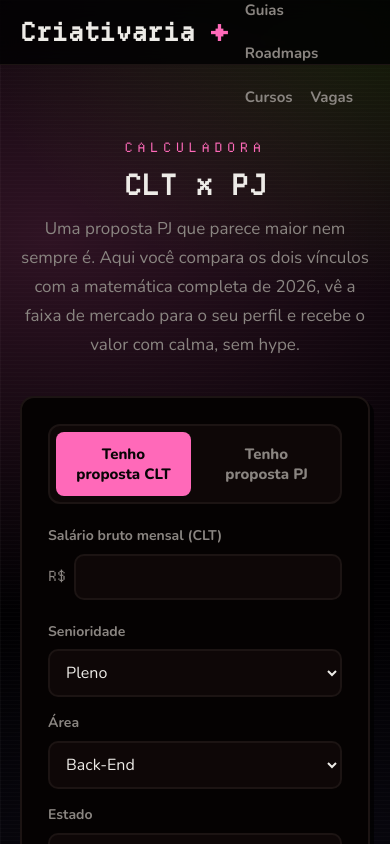
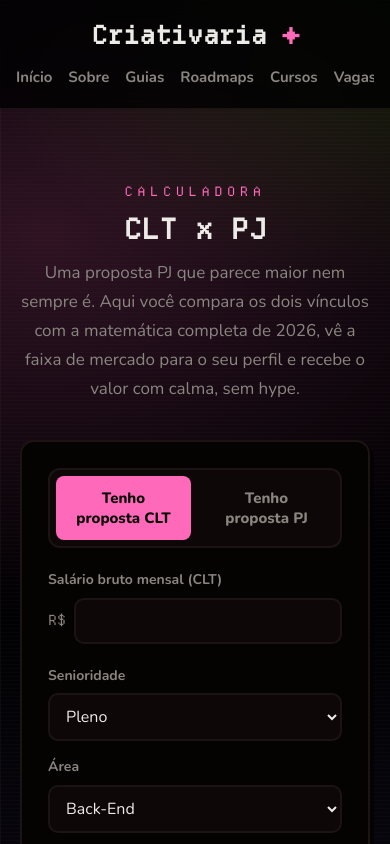
Before and after one commit to LucasSantana-Dev/clt-pj-calculator, a React (Vite) app: page / in a window 390 px wide. Shown: the top 844 px of the page. Built offline with nearby package versions, Linux system fonts and the light colour scheme.

Commit message:
style(ui): header mobile empilhado com nav rolável

```diff
--- a/src/index.css
+++ b/src/index.css
@@ -124,7 +124,35 @@ a {
   display: flex;
   gap: 18px;
   align-items: center;
-  flex-wrap: wrap;
+}
+
+@media (max-width: 720px) {
+  .site-header .container {
+    height: auto;
+    flex-direction: column;
+    align-items: stretch;
+    gap: 0;
+    padding: 10px 16px;
+  }
+  .brand {
+    text-align: center;
+    padding: 4px 0 8px;
+  }
+  .nav {
+    margin-left: 0;
+    justify-content: flex-start;
+    gap: 16px;
+    overflow-x: auto;
+    -webkit-overflow-scrolling: touch;
+    scrollbar-width: none;
+    padding-bottom: 8px;
+  }
+  .nav::-webkit-scrollbar {
+    display: none;
+  }
+  .nav a {
+    white-space: nowrap;
+  }
 }
 
 .nav a {
```
